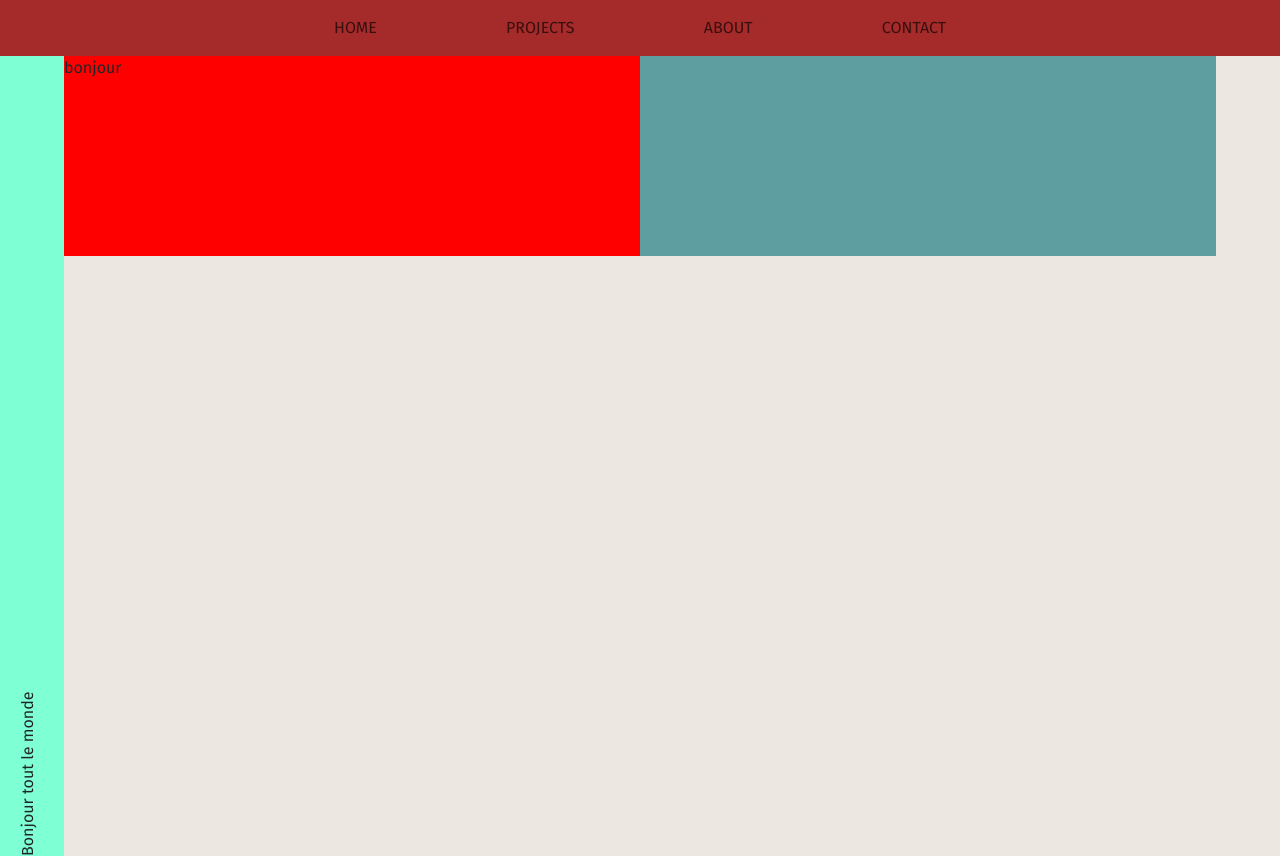
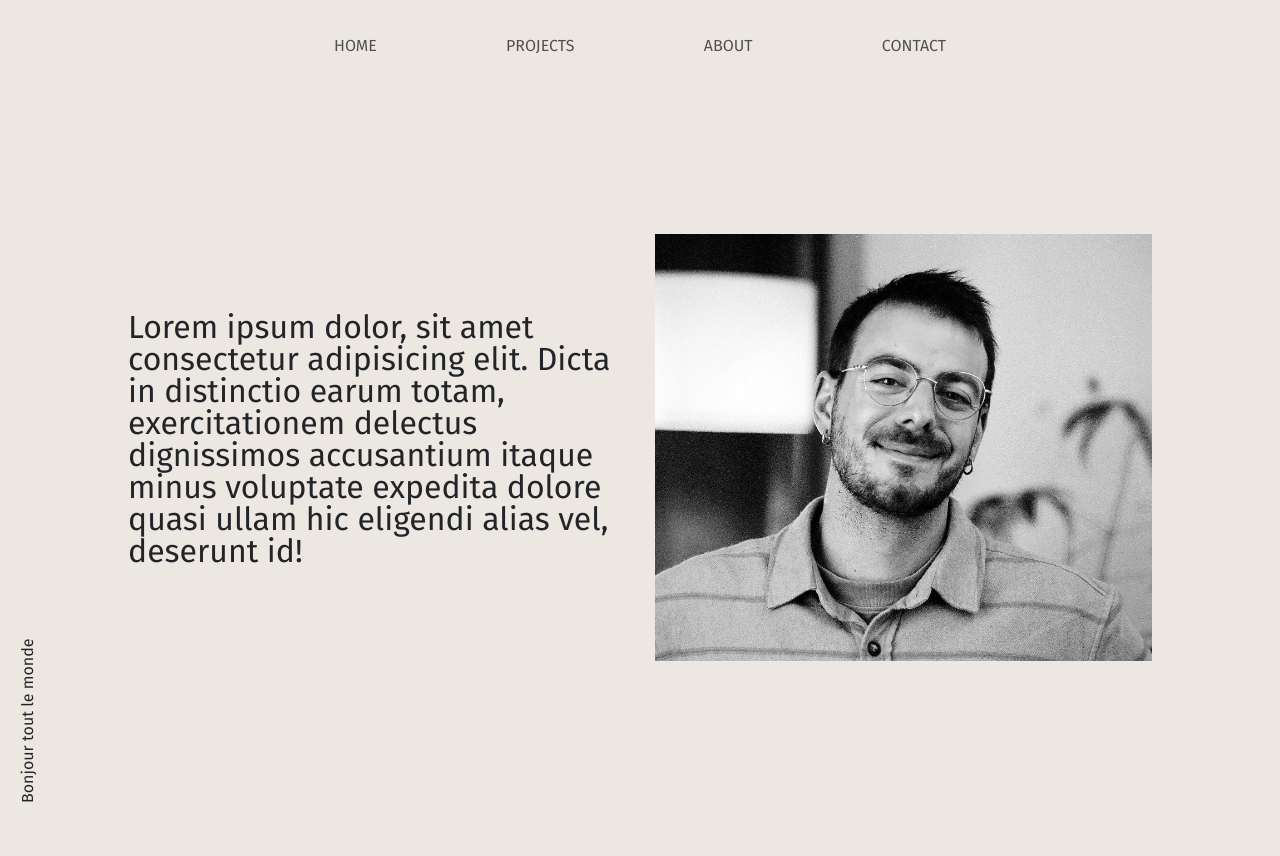
Before and after one commit to DavidCazalCollados/portfolio_2025, a React (Create React App) app: page / in a window 1280 px wide. After the commit the page ends 803 px from the top, so only its background shows below. Built offline with nearby package versions, Linux system fonts and the light colour scheme; a web font is replaced by a local one.

Commit message:
home page initialized

```diff
--- /dev/null
+++ b/src/assets/contact.css
@@ -0,0 +1,5 @@
+.contact-style {
+  margin-left: 5%;
+  margin-right: 5%;
+  width: 90%;
+}
--- a/src/assets/home.css
+++ b/src/assets/home.css
@@ -4,31 +4,39 @@
 
 .home-disposition {
   display: grid;
+  gap: 3%;
   grid-template-columns: 1fr 1fr;
   /* grid-template-rows:1fr; */
   /* gap: 20%; */
-  background-color: aquamarine;
+  /* background-color: rgb(220, 162, 17); */
   /* height: 89vh; */
-  width: 90%;
-  margin-left: 5%;
-  margin-right: 5%;
-  height: 100%;
+  width: 80%;
+  margin-left: 10%;
+  margin-right: 10%;
+  height: 89vh;
   /* align-items: center; */
   grid-column: 2 / 13;
   grid-row: 2 / 13;
+  align-items: center;
 }
 
 
 .home-left {
-  background-color: red;
-  grid-column-start: 1;
-  grid-column-end: 2;
-  height: 200px;
+  /* background-color: red; */
+  grid-column: 1 / 2;
+  height: 60%;
+  font-size: 2em;
+  line-height: 1;
+  display: flex;
+  align-items: center;
 }
 
 .home-right {
-  background-color: cadetblue;
-  grid-column-start: 2;
-  grid-column-end: 3;
-  height: 200px;
+  /* background-color: cadetblue; */
+  background-image: url('./photos/moi_01.jpg');
+  grid-column: 2 / 3;
+  height: 60%;
+  background-position: center;
+  background-repeat: no-repeat;
+  background-size: cover;
 }
--- a/src/assets/navbar.css
+++ b/src/assets/navbar.css
@@ -1,5 +1,7 @@
 .margin-nav {
   /* margin-top: 3%; */
+  padding-top: 2%;
+  padding-bottom: 2%;
 }
 
 .centered-nav {
@@ -15,7 +17,7 @@
 
 
 .topnav {
-  background-color:brown;
+  /* background-color:brown; */
   width: 100%;
   /* width: 100%; */
 }
--- a/src/assets/sidebar.css
+++ b/src/assets/sidebar.css
@@ -1,7 +1,7 @@
 .leftnav {
-  height: 100vh;
+  height: 89vh;
   width: 5%;
-  background-color: aquamarine;
+  /* background-color: aquamarine; */
   writing-mode: vertical-rl;
   transform: rotate(180deg);
   /* text-align: center; */
--- a/src/pages/Contact.js
+++ b/src/pages/Contact.js
@@ -1,7 +1,12 @@
 import React from 'react';
+import "../assets/contact.css"
 
 function Contact() {
-  return <h1>Welcome to the Contact Page</h1>;
+  return (
+    <div class="contact-style">
+      Welcome to the Contact Page
+    </div>
+  );
 }
 
 export default Contact;
--- a/src/pages/Home.js
+++ b/src/pages/Home.js
@@ -4,8 +4,16 @@ import "../assets/home.css"
 function Home() {
   return (
     <div class="home-disposition">
-      <div class="home-left"><div>bonjour</div></div>
-      <div class="home-right"></div>
+      <div class="home-left">
+        <p>Lorem ipsum dolor, sit amet consectetur adipisicing elit.
+          Dicta in distinctio earum totam, exercitationem delectus dignissimos
+          accusantium itaque minus voluptate expedita dolore quasi ullam hic
+          eligendi alias vel, deserunt id!
+        </p>
+      </div>
+      <div class="home-right">
+
+      </div>
     </div>
   );
 }
```
